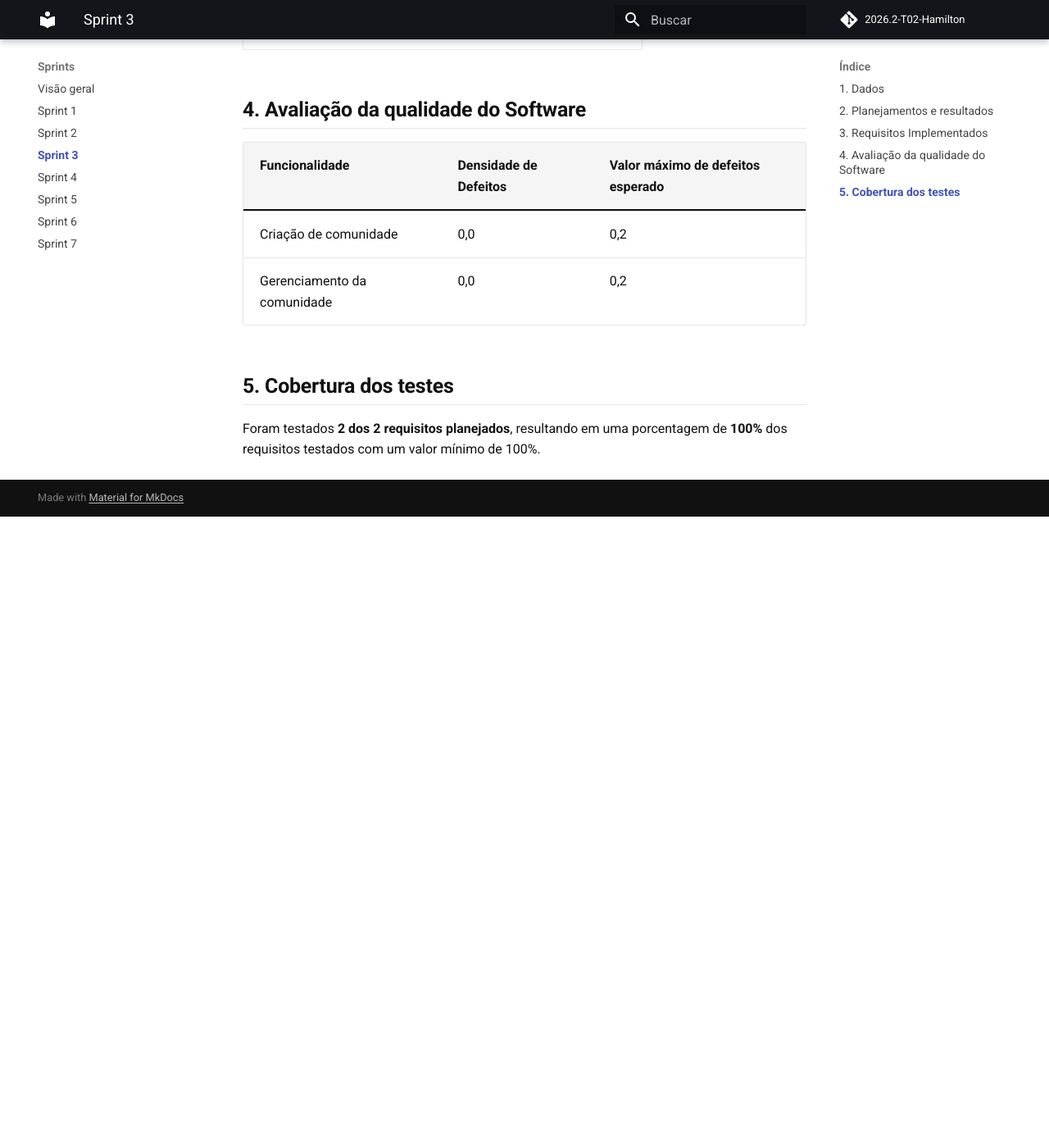
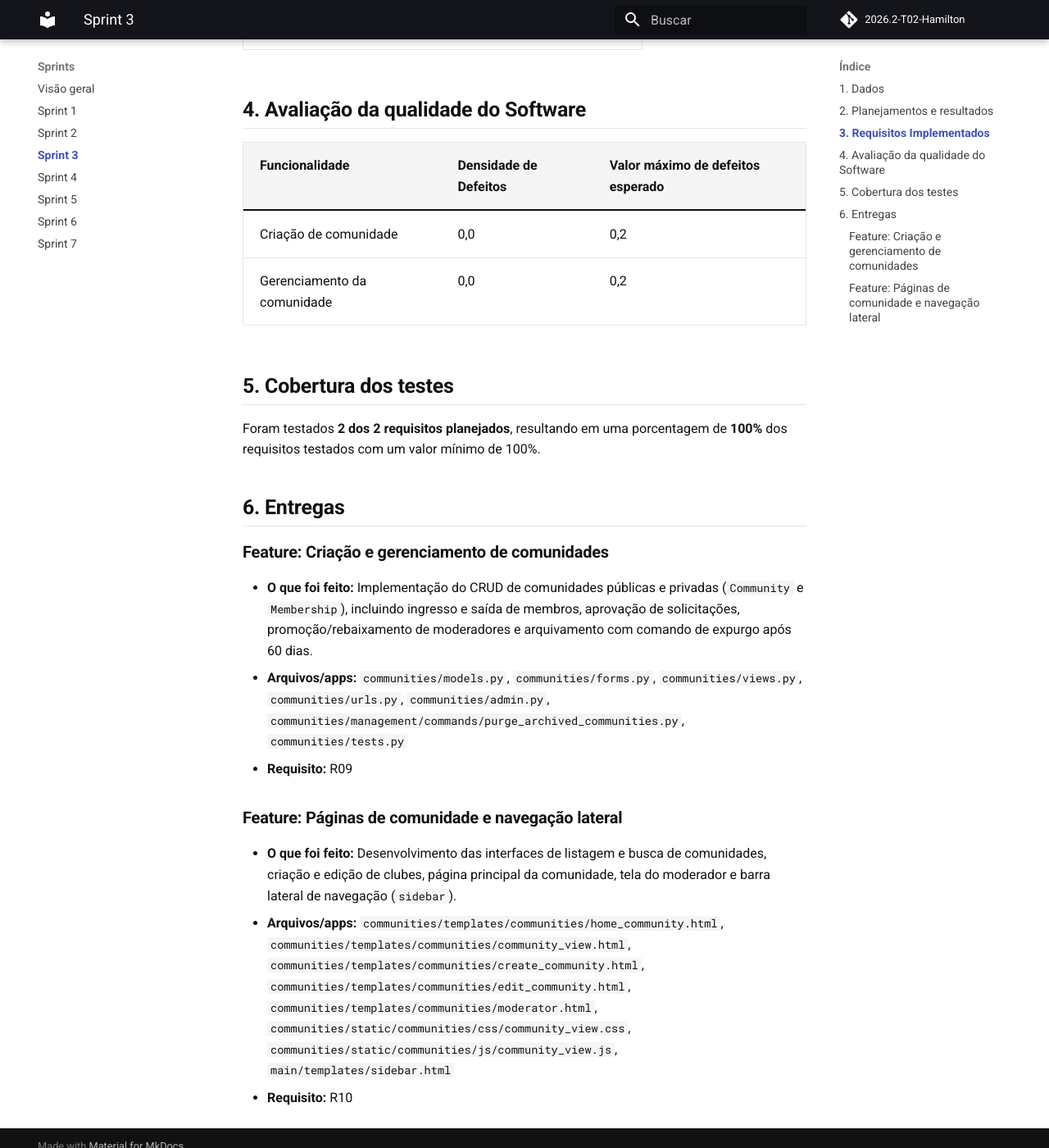
Before and after one commit to FGA0138-MDS-Ajax/2026.2-T02-Hamilton, an MkDocs documentation site: the page built from docs/sprints/sprint3.md, in a window 1280 px wide and 1400 px high, scrolled down 1177 px. Shown: the whole window at 82% size. Built offline with MkDocs 1.6.1 and Material for MkDocs 9.7.7, drawn with Linux system fonts in a browser that asks for light colours; comment, search, counter and statistics services are not loaded; before the commit the page ends 1807 px from its top, so only the background shows below that.

Commit message:
docs: Documenta a sprint 3

```diff
--- a/docs/sprints/sprint3.md
+++ b/docs/sprints/sprint3.md
@@ -39,3 +39,17 @@ O valor esperado de conclusão de cada requisito é de **70%**.
 ## 5. Cobertura dos testes
 
 Foram testados **2 dos 2 requisitos planejados**, resultando em uma porcentagem de **100%** dos requisitos testados com um valor mínimo de 100%.
+
+## 6. Entregas
+
+### Feature: Criação e gerenciamento de comunidades
+
+- **O que foi feito:** Implementação do CRUD de comunidades públicas e privadas (`Community` e `Membership`), incluindo ingresso e saída de membros, aprovação de solicitações, promoção/rebaixamento de moderadores e arquivamento com comando de expurgo após 60 dias.
+- **Arquivos/apps:** `communities/models.py`, `communities/forms.py`, `communities/views.py`, `communities/urls.py`, `communities/admin.py`, `communities/management/commands/purge_archived_communities.py`, `communities/tests.py`
+- **Requisito:** R09
+
+### Feature: Páginas de comunidade e navegação lateral
+
+- **O que foi feito:** Desenvolvimento das interfaces de listagem e busca de comunidades, criação e edição de clubes, página principal da comunidade, tela do moderador e barra lateral de navegação (`sidebar`).
+- **Arquivos/apps:** `communities/templates/communities/home_community.html`, `communities/templates/communities/community_view.html`, `communities/templates/communities/create_community.html`, `communities/templates/communities/edit_community.html`, `communities/templates/communities/moderator.html`, `communities/static/communities/css/community_view.css`, `communities/static/communities/js/community_view.js`, `main/templates/sidebar.html`
+- **Requisito:** R10
```
